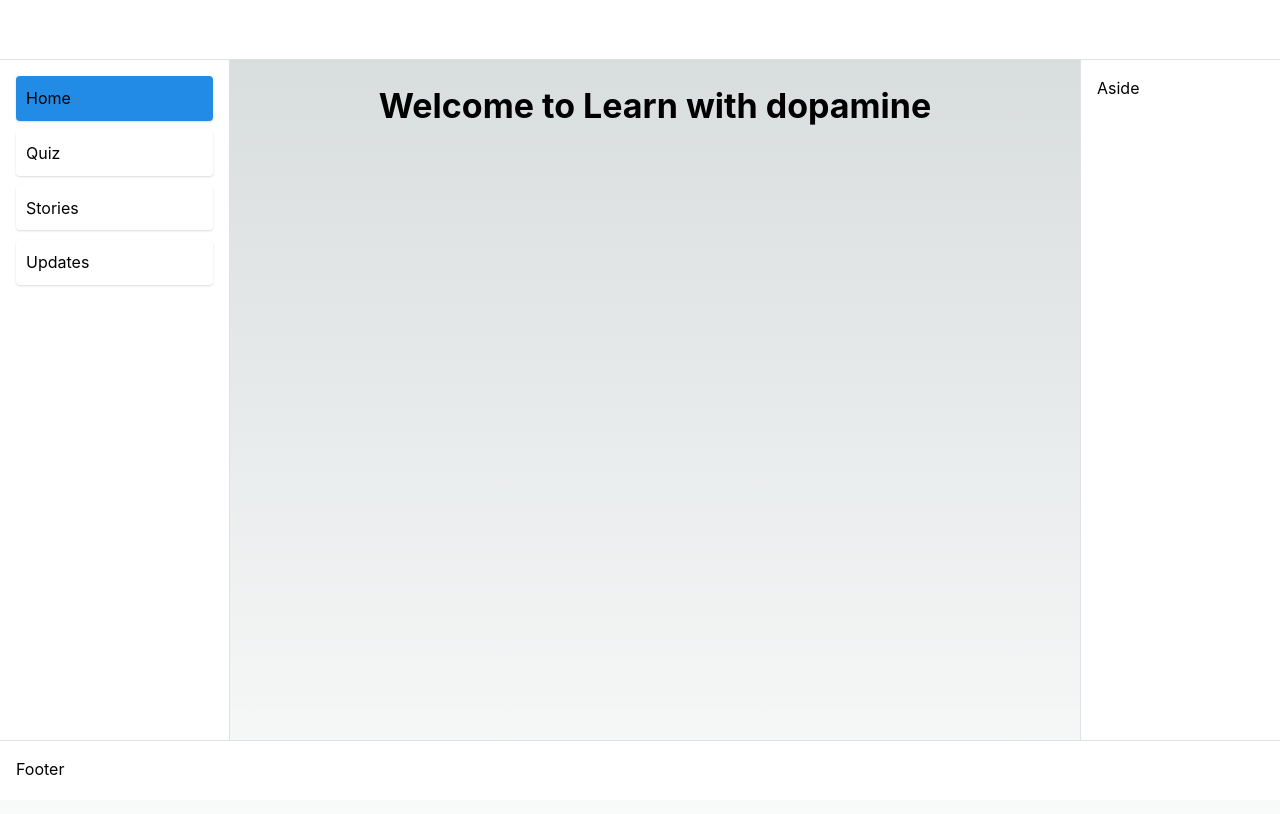
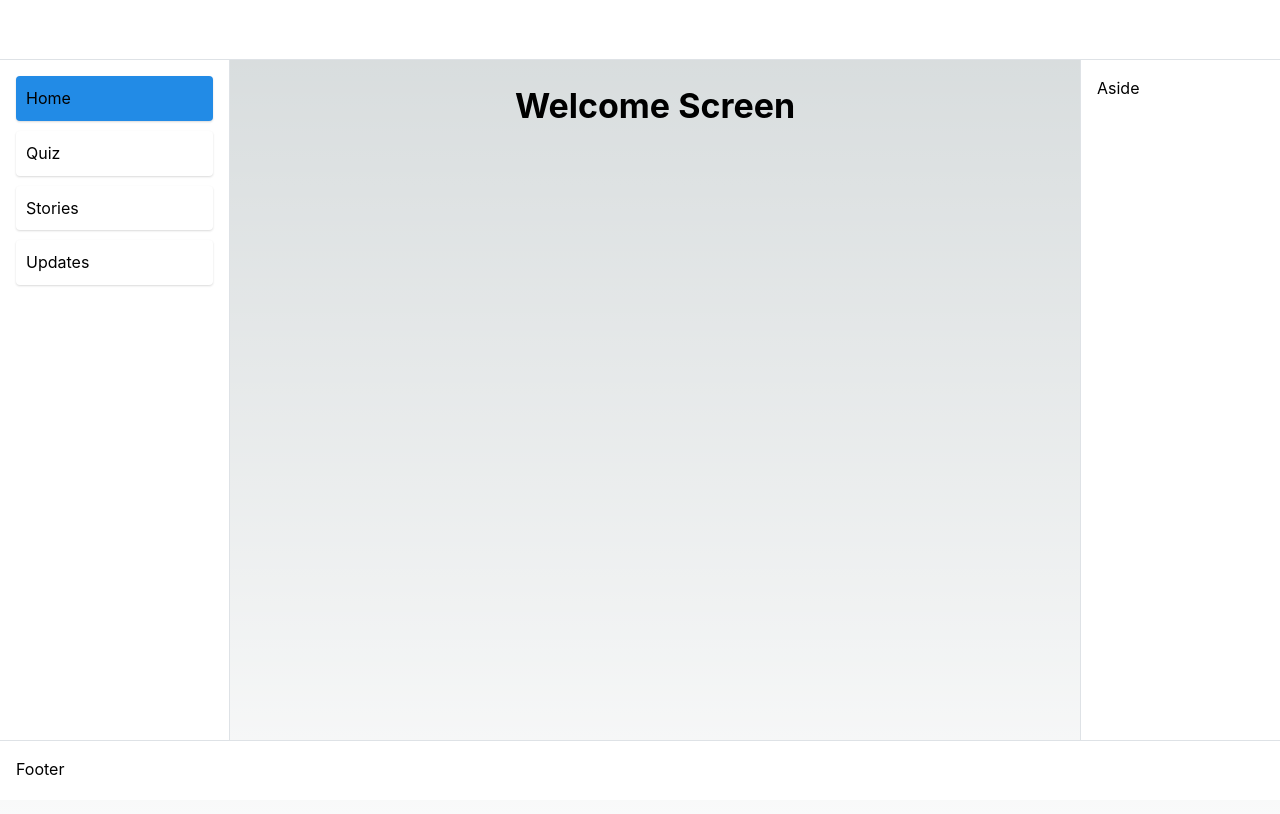
Before and after one commit to chunchuakhil/storypinch, a Next.js app: page / in a window 1280 px wide. Shown: the top 814 px of the page. Built offline with nearby package versions, Linux system fonts and the light colour scheme.

Commit message:
fix welcome

```diff
--- a/app/page.tsx
+++ b/app/page.tsx
@@ -6,7 +6,7 @@ const Home: React.FC = () => {
     <main className="flex min-h-screen flex-col items-center justify-between p-2">
       <Container size="lg">
         <Title order={1} mb={30}>
-          Welcome to Learn with dopamine
+          Welcome Screen
         </Title>
       </Container>
     </main>
```
